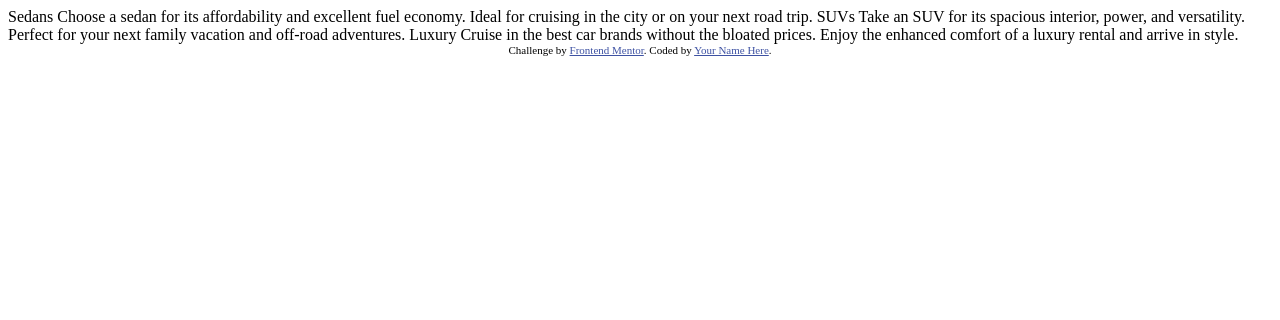
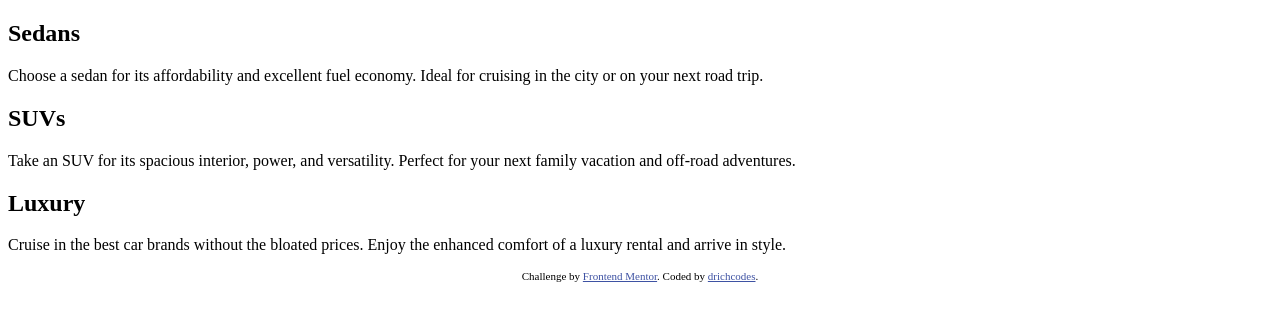
Before and after one commit to drichcodes/3-column-preview-card, a plain HTML site: page index.html in a window 1280 px wide. Drawn offline with Linux system fonts and the light colour scheme.

Commit message:
Added html structures

```diff
--- a/index.html
+++ b/index.html
@@ -15,22 +15,29 @@
   </style>
 </head>
 <body>
+  <div class="container">
+    <section class="third">
+      <h1>Sedans</h1>
+      <p>Choose a sedan for its affordability and excellent fuel economy. Ideal for cruising in the city
+        or on your next road trip.</p>
+    </section>
 
-  Sedans
-  Choose a sedan for its affordability and excellent fuel economy. Ideal for cruising in the city
-  or on your next road trip.
+    <section class="third">
+      <h1>SUVs</h1>
+      <p>Take an SUV for its spacious interior, power, and versatility. Perfect for your next family vacation
+        and off-road adventures.</p>
+    </section>
 
-  SUVs
-  Take an SUV for its spacious interior, power, and versatility. Perfect for your next family vacation
-  and off-road adventures.
-
-  Luxury
-  Cruise in the best car brands without the bloated prices. Enjoy the enhanced comfort of a luxury
-  rental and arrive in style.
+    <section class="third">
+      <h1>Luxury</h1>
+      <p>Cruise in the best car brands without the bloated prices. Enjoy the enhanced comfort of a luxury
+        rental and arrive in style.</p>
+    </section>
+  </div>
 
   <div class="attribution">
     Challenge by <a href="https://www.frontendmentor.io?ref=challenge" target="_blank">Frontend Mentor</a>.
-    Coded by <a href="#">Your Name Here</a>.
+    Coded by <a href="#">drichcodes</a>.
   </div>
 </body>
 </html>
```
